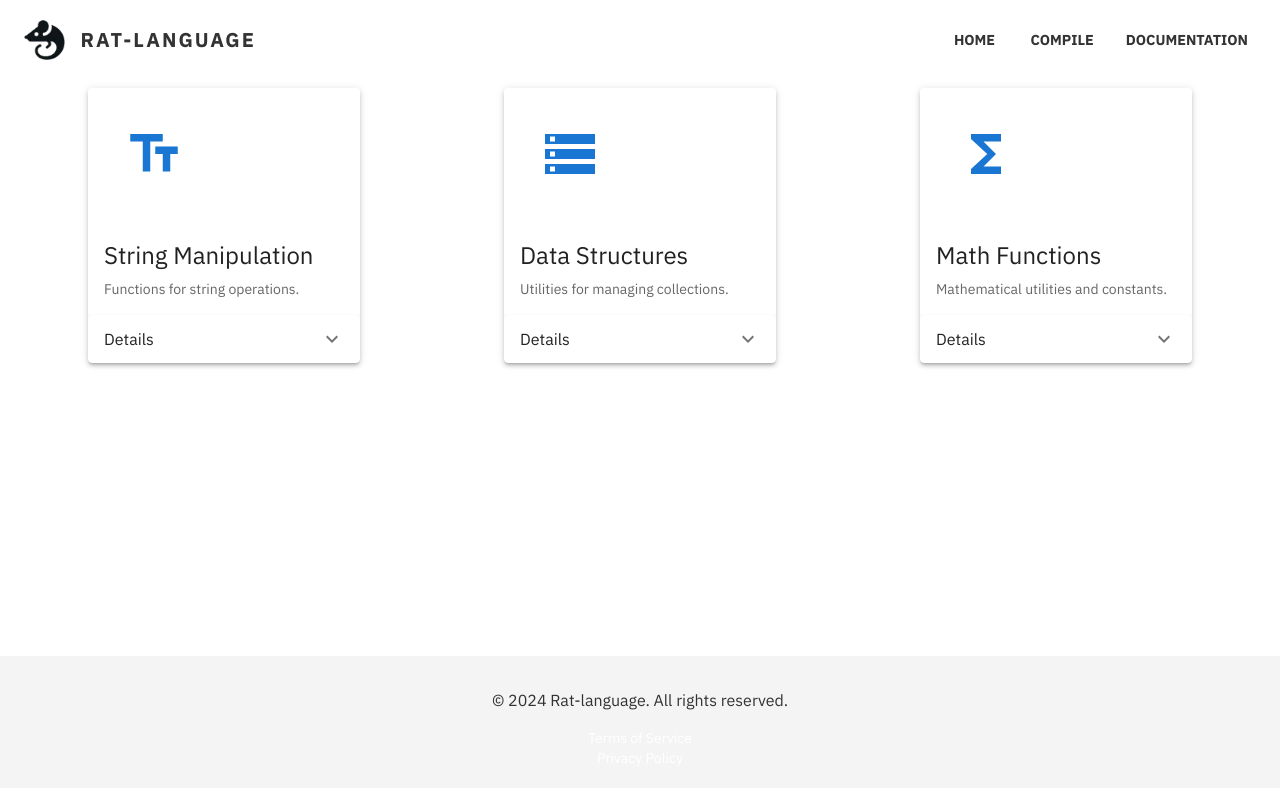
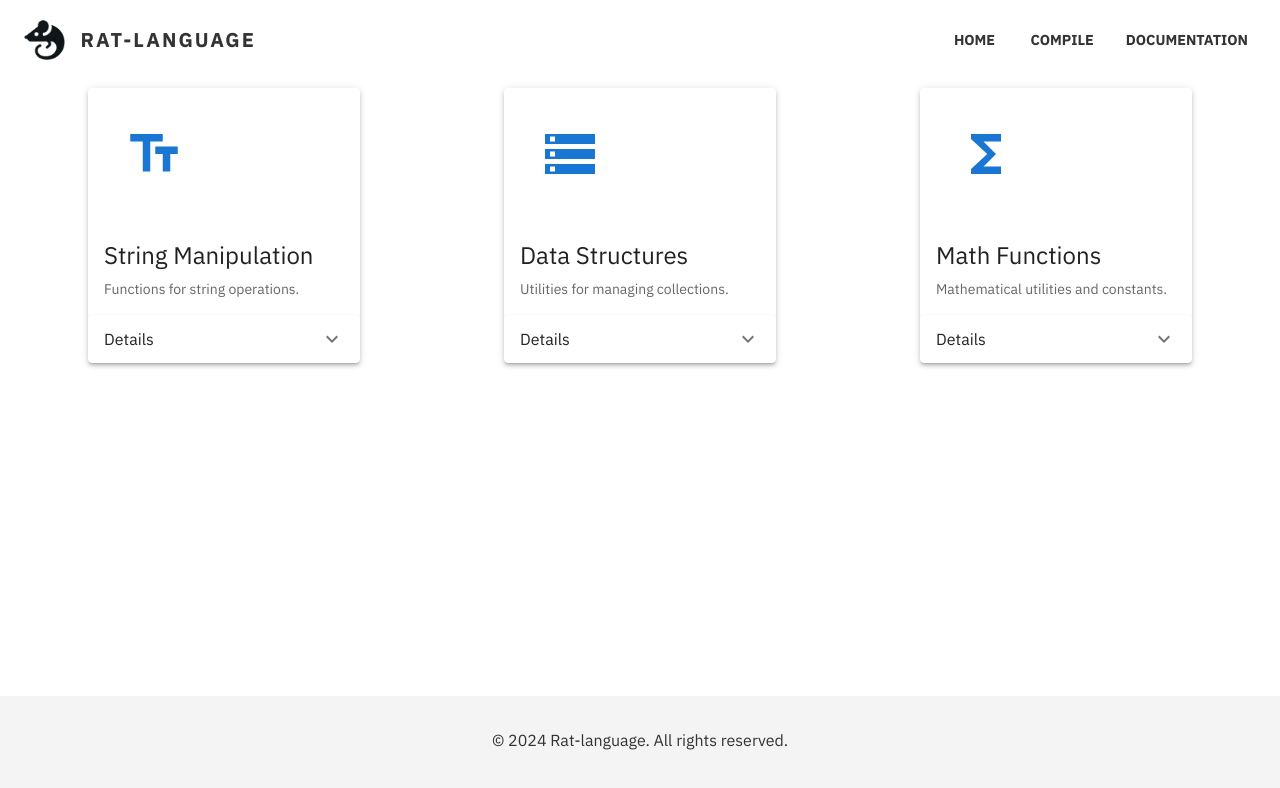
Before and after one commit to rat-language/rat-language.github.io, a React (Create React App) app: page /docs/standard-library in a window 1280 px wide. Shown: the top 788 px of the page. Built offline with nearby package versions, Linux system fonts and the light colour scheme.

Commit message:
Taking out footer terms.

```diff
--- a/src/components/Footer/Footer.jsx
+++ b/src/components/Footer/Footer.jsx
@@ -33,12 +33,12 @@ const Footer = () => {
         <FooterText variant="body1" align="center">
           &copy; {new Date().getFullYear()} Rat-language. All rights reserved.
         </FooterText>
-        <FooterLink href="/terms" variant="body2">
+        {/* <FooterLink href="/terms" variant="body2">
           Terms of Service
         </FooterLink>
         <FooterLink href="/privacy" variant="body2">
           Privacy Policy
-        </FooterLink>
+        </FooterLink> */}
       </FooterContent>
     </FooterContainer>
   );
```
